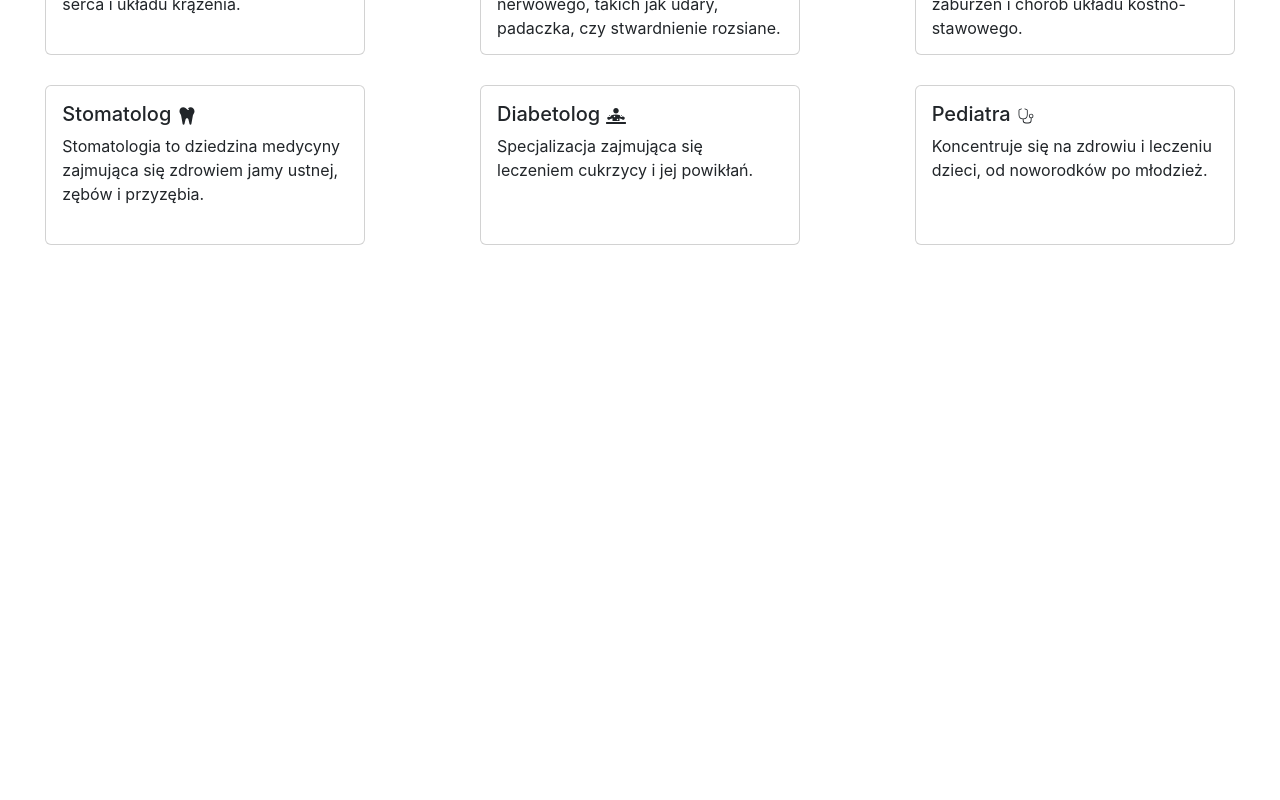
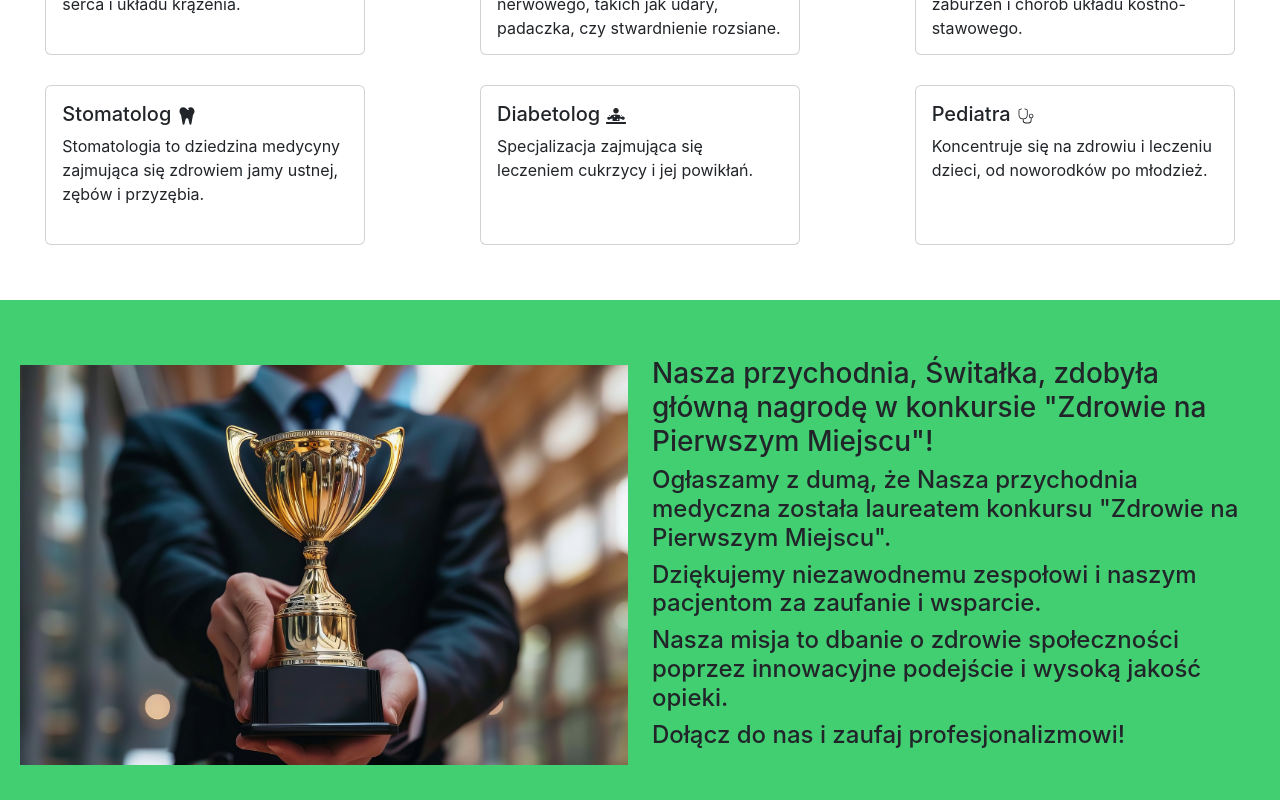
Before and after one commit to itamm15/react-clinic, a React (Create React App) app: page / in a window 1280 px wide. Shown: the part 939-1739 px from the top of the page. Before the commit the page ends 1199 px from the top, so only its background shows below. Built offline with nearby package versions, Linux system fonts and the light colour scheme.

Commit message:
chore: trophy section

```diff
--- a/src/components/HomePage/HomePage.css
+++ b/src/components/HomePage/HomePage.css
@@ -26,3 +26,30 @@
 .services-description:hover {
   transform: scale(1.05);
 }
+
+.trophy-description {
+  padding-top: 30px;
+  margin-top: 40px;
+  background-color: #42cf72;
+  height: 500px;
+}
+
+.trophy-image-container {
+  display: flex;
+  justify-content: center;
+  align-items: center;
+  height: 400px;
+}
+
+.trophy-image {
+  width: 100%;
+  height: 100%;
+  object-fit: cover;
+  margin-left: 40px;
+}
+
+.trophy-win-description {
+  margin: 20px;
+  margin-top: 27px;
+  line-height: 2;
+}
--- a/src/components/HomePage/HomePage.jsx
+++ b/src/components/HomePage/HomePage.jsx
@@ -6,7 +6,7 @@ import { FaBrain } from "react-icons/fa6";
 import { LuBone } from "react-icons/lu";
 import { FaDiagnoses } from "react-icons/fa";
 import { FaTooth } from "react-icons/fa6";
-
+import trophy from "../../assets/trophy.jpeg";
 
 import "./HomePage.css";
 
@@ -24,7 +24,7 @@ export function HomePage() {
     <div>
       <Row className="no-gutters">
         <Col className="przychodnia-description">
-          <h1 className="text-center">Przychodnia lekarska</h1>
+          <h1 className="text-center">Przychodnia lekarska Świtałka</h1>
           <h4>Zadbaj o swoje zdrowie w naszej przychodni medycznej! </h4>
           <h4>Nasz doświadczony zespół lekarzy jest gotowy, by zadbać o Ciebie i Twoją rodzinę. Zapraszamy do skorzystania z naszych usług medycznych już dziś! </h4>
           <h4>Oferujemy kompleksową opiekę medyczną dla całej rodziny, w tym: </h4>
@@ -58,6 +58,22 @@ export function HomePage() {
           ))}
           </Row>
       </div>
+      <div>
+        <Row className="trophy-description">
+          <Col className="d-flex justify-content-center align-items-center">
+            <div className="trophy-image-container">
+              <img src={trophy} alt="our trophy image" className="trophy-image"/>
+            </div>
+          </Col>
+          <Col className="trophy-win-description">
+            <h3>Nasza przychodnia, Świtałka,  zdobyła główną nagrodę w konkursie "Zdrowie na Pierwszym Miejscu"!</h3>
+            <h4>Ogłaszamy z dumą, że Nasza przychodnia medyczna została laureatem konkursu <bolder>"Zdrowie na Pierwszym Miejscu"</bolder>.<br /></h4>
+            <h4>Dziękujemy niezawodnemu zespołowi i naszym pacjentom za zaufanie i wsparcie. <br /></h4>
+            <h4>Nasza misja to dbanie o zdrowie społeczności poprzez innowacyjne podejście i wysoką jakość opieki. <br /></h4>
+            <h4>Dołącz do nas i zaufaj profesjonalizmowi!</h4>
+          </Col>
+        </Row>
+      </div>
     </div>
   )
 }
--- a/src/components/Menu/Menu.jsx
+++ b/src/components/Menu/Menu.jsx
@@ -15,7 +15,7 @@ const MENU_ITEMS = [
 export function Menu() {
   return (
     <>
-      <Navbar expand="lg" className="bg-body-tertiary ">
+      <Navbar expand="lg" className="bg-body-tertiary">
         <Container fluid>
           <Navbar.Brand className="d-flex align-items-center ms-2">
             <h3 className="me-2 mb-0">Przychodnia lekarska</h3>
```
Also changed, not shown: src/assets/trophy.jpeg (added).
